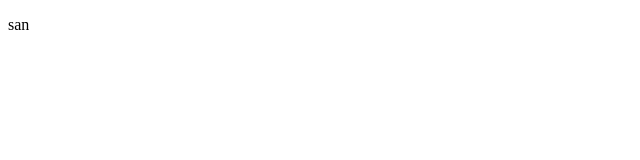
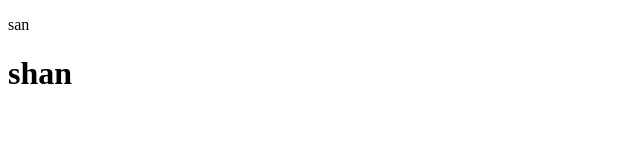
Before and after one commit to R-Shanmathi/personalportfolio, a plain HTML site: page index.html in a window 1280 px wide. Shown: the whole page, without its empty margins (0-640 px from the left). Drawn offline with Linux system fonts and the light colour scheme.

Commit message:
sample1commit

```diff
--- a/index.html
+++ b/index.html
@@ -7,5 +7,6 @@
 </head>
 <body>
     <p>san</p>
+    <h1>shan</h1>
 </body>
 </html>
```
